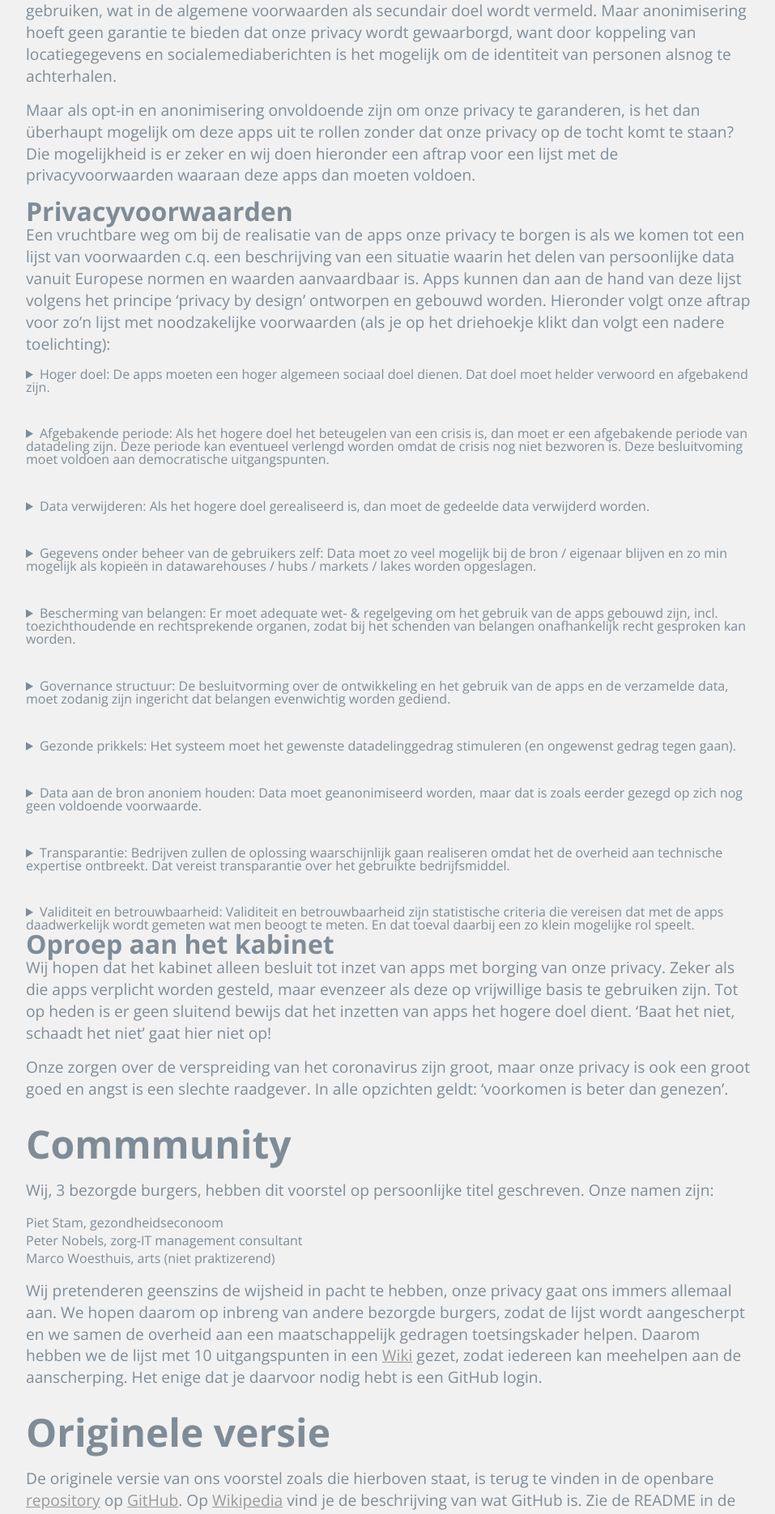
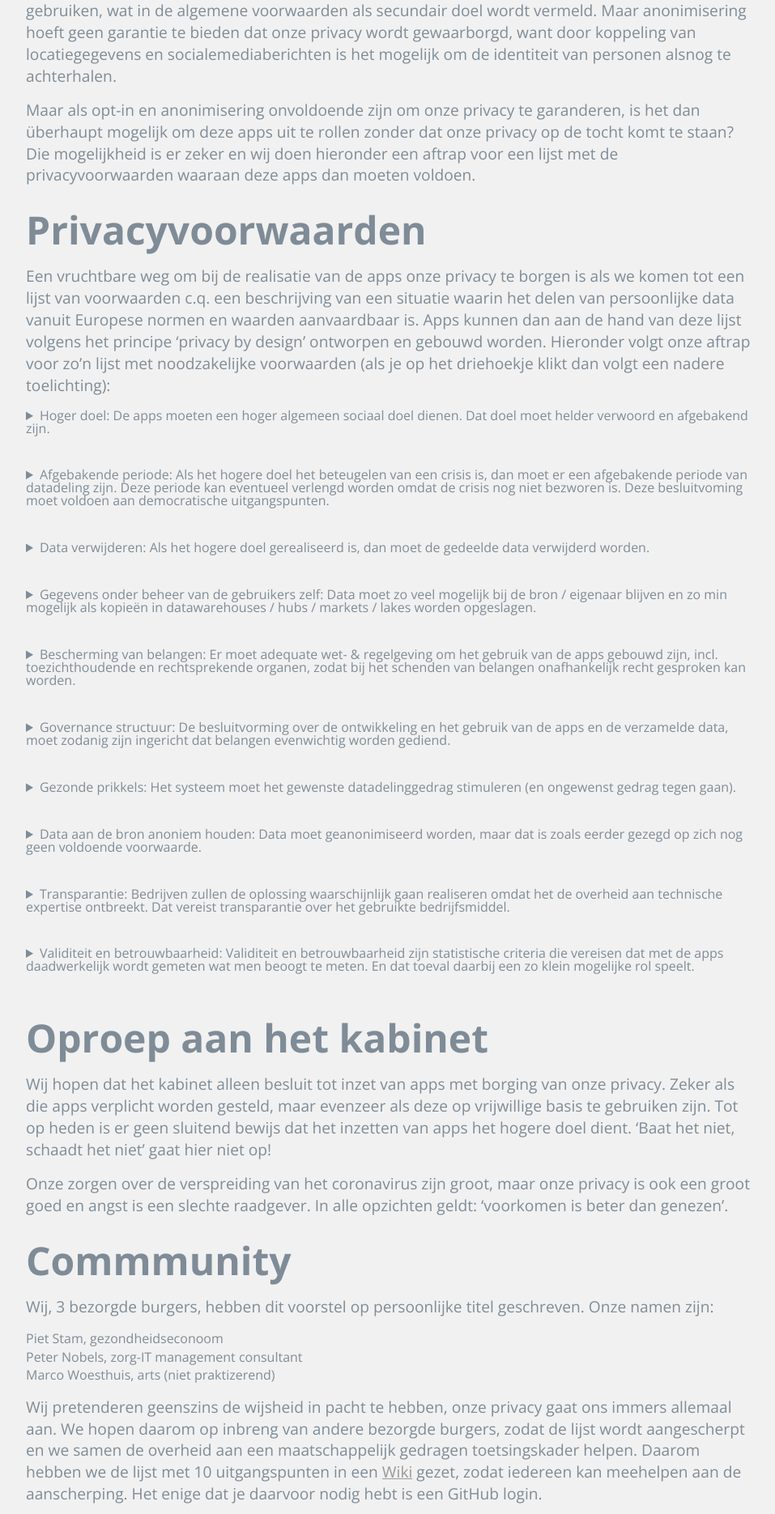
Before and after one commit to pjastam/pjastam.github.io, a Jekyll site: the page built from _posts/2020-04-12-coronavirus-apps-privacy-conditions.md, in a window 1280 px wide. Shown: the part 603-2473 px from the top of the page at 81% size, without its empty margins (160-1117 px from the left). Built offline with Jekyll 4.4.1, drawn with Linux system fonts in a browser that asks for light colours; nearby versions of some CDN libraries; some web fonts are replaced; library files that are not in the unit come from our copies.

Commit message:
Update formatting

```diff
--- a/_posts/2020-04-12-coronavirus-apps-privacy-conditions.md
+++ b/_posts/2020-04-12-coronavirus-apps-privacy-conditions.md
@@ -35,7 +35,7 @@
 er zeker en wij doen hieronder een aftrap voor een lijst met de
 privacyvoorwaarden waaraan deze apps dan moeten voldoen.
 
-## Privacyvoorwaarden
+# Privacyvoorwaarden
 
 Een vruchtbare weg om bij de realisatie van de apps onze privacy te
 borgen is als we komen tot een lijst van voorwaarden c.q. een
@@ -331,7 +331,9 @@
 
 </details>
 
-## Oproep aan het kabinet
+<br>
+
+# Oproep aan het kabinet
 
 Wij hopen dat het kabinet alleen besluit tot inzet van apps met borging
 van onze privacy. Zeker als die apps verplicht worden gesteld, maar
```
